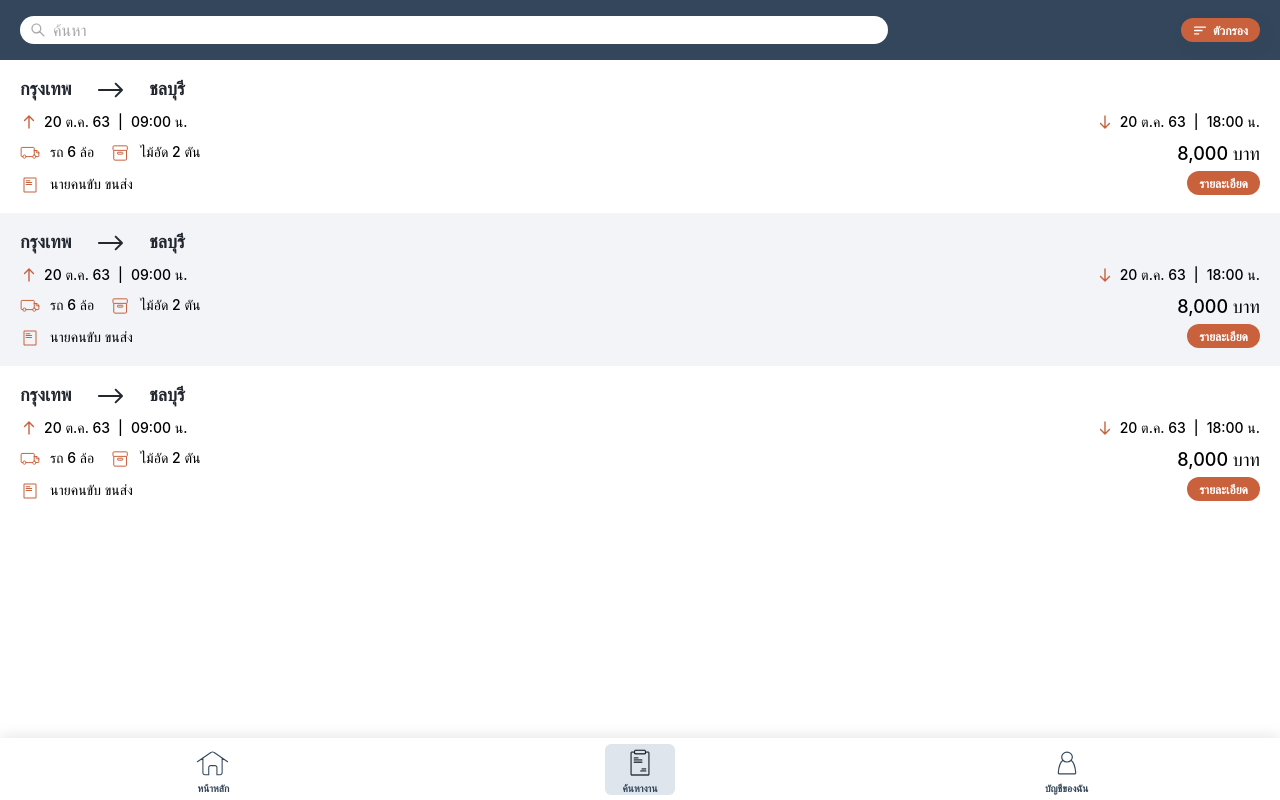
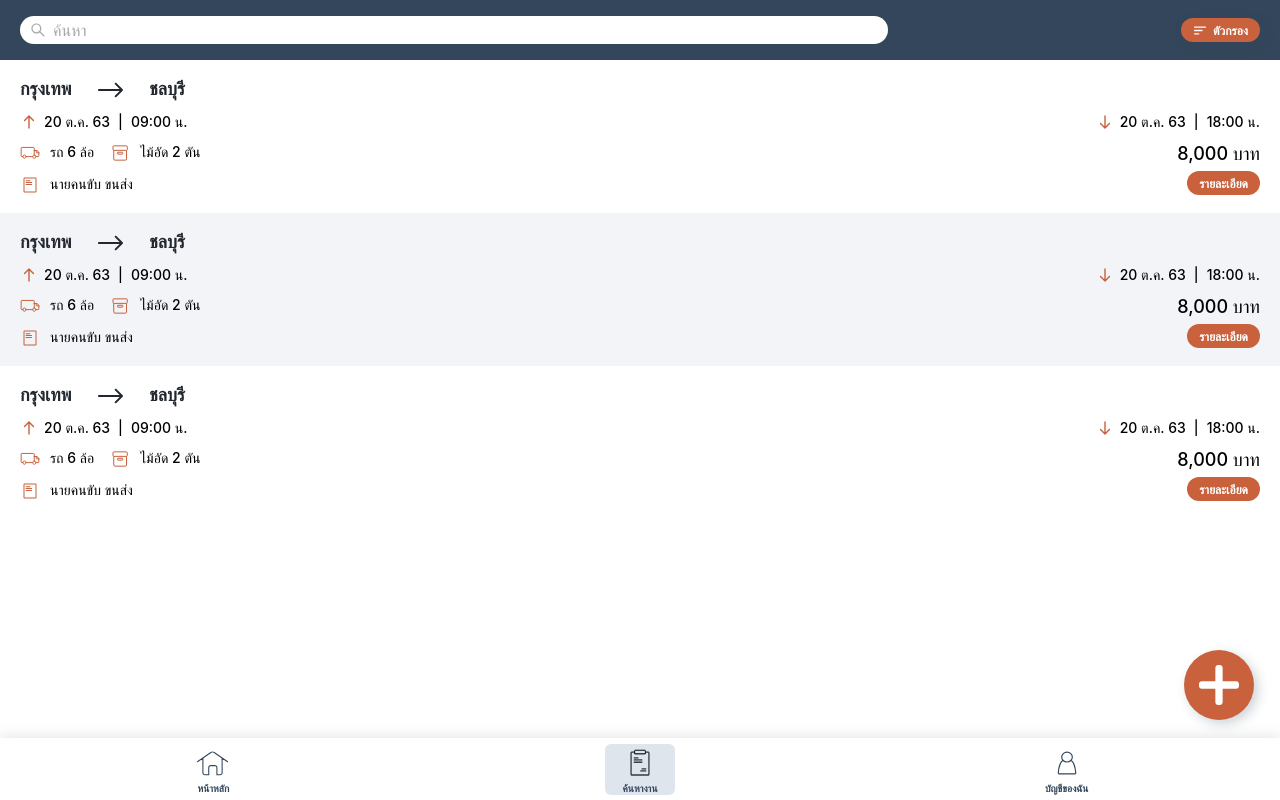
Before and after one commit to logpost/logpost-www, a Next.js app: page /jobs in a window 1280 px wide. Built offline with nearby package versions, Linux system fonts and the light colour scheme; a web font is replaced by a local one.

Commit message:
add [+] : add router each page

```diff
--- a/components/common/Icons.tsx
+++ b/components/common/Icons.tsx
@@ -198,71 +198,203 @@
 )
 
 const RightArrowLine = () => (
-  <svg xmlns="http://www.w3.org/2000/svg" width="27" height="23" fill="none" viewBox="0 0 27 23">
-    <path fill="#232830" d="M2 11c-.552 0-1 .448-1 1s.448 1 1 1v-2zm23.707 1.707c.39-.39.39-1.024 0-1.414l-6.364-6.364c-.39-.39-1.023-.39-1.414 0-.39.39-.39 1.024 0 1.414L23.586 12l-5.657 5.657c-.39.39-.39 1.023 0 1.414.39.39 1.024.39 1.414 0l6.364-6.364zM2 13h23v-2H2v2z"/>
+  <svg
+    xmlns="http://www.w3.org/2000/svg"
+    width="27"
+    height="23"
+    fill="none"
+    viewBox="0 0 27 23"
+  >
+    <path
+      fill="#232830"
+      d="M2 11c-.552 0-1 .448-1 1s.448 1 1 1v-2zm23.707 1.707c.39-.39.39-1.024 0-1.414l-6.364-6.364c-.39-.39-1.023-.39-1.414 0-.39.39-.39 1.024 0 1.414L23.586 12l-5.657 5.657c-.39.39-.39 1.023 0 1.414.39.39 1.024.39 1.414 0l6.364-6.364zM2 13h23v-2H2v2z"
+    />
   </svg>
 )
 
 const DownArrowLine = () => (
-  <svg xmlns="http://www.w3.org/2000/svg" width="18" height="18" fill="none" viewBox="0 0 18 18">
-      <path fill="#C8613D" d="M9.7 3c0-.387-.313-.7-.7-.7-.387 0-.7.313-.7.7h1.4zM8.505 15.495c.273.273.717.273.99 0l4.455-4.455c.273-.273.273-.716 0-.99-.274-.273-.717-.273-.99 0L9 14.01l-3.96-3.96c-.273-.273-.716-.273-.99 0-.273.274-.273.717 0 .99l4.455 4.455zM8.3 3v12h1.4V3H8.3z"/>
+  <svg
+    xmlns="http://www.w3.org/2000/svg"
+    width="18"
+    height="18"
+    fill="none"
+    viewBox="0 0 18 18"
+  >
+    <path
+      fill="#C8613D"
+      d="M9.7 3c0-.387-.313-.7-.7-.7-.387 0-.7.313-.7.7h1.4zM8.505 15.495c.273.273.717.273.99 0l4.455-4.455c.273-.273.273-.716 0-.99-.274-.273-.717-.273-.99 0L9 14.01l-3.96-3.96c-.273-.273-.716-.273-.99 0-.273.274-.273.717 0 .99l4.455 4.455zM8.3 3v12h1.4V3H8.3z"
+    />
   </svg>
 )
 
 const UpArrowLine = () => (
-  <svg xmlns="http://www.w3.org/2000/svg" width="18" height="18" fill="none" viewBox="0 0 18 18">
-      <path fill="#C8613D" d="M8.3 15c0 .387.313.7.7.7.387 0 .7-.313.7-.7H8.3zM9.495 2.505c-.273-.273-.717-.273-.99 0L4.05 6.96c-.273.273-.273.716 0 .99.274.273.717.273.99 0L9 3.99l3.96 3.96c.273.273.716.273.99 0 .273-.274.273-.717 0-.99L9.495 2.505zM9.7 15V3H8.3v12h1.4z"/>
+  <svg
+    xmlns="http://www.w3.org/2000/svg"
+    width="18"
+    height="18"
+    fill="none"
+    viewBox="0 0 18 18"
+  >
+    <path
+      fill="#C8613D"
+      d="M8.3 15c0 .387.313.7.7.7.387 0 .7-.313.7-.7H8.3zM9.495 2.505c-.273-.273-.717-.273-.99 0L4.05 6.96c-.273.273-.273.716 0 .99.274.273.717.273.99 0L9 3.99l3.96 3.96c.273.273.716.273.99 0 .273-.274.273-.717 0-.99L9.495 2.505zM9.7 15V3H8.3v12h1.4z"
+    />
   </svg>
 )
 
 const ProductIcon = () => (
-  <svg xmlns="http://www.w3.org/2000/svg" width="20" height="20" fill="none" viewBox="0 0 20 20">
-    <path stroke="#C8613D" d="M3.752 7.368h12.782m-12.782 0v8.647c0 .623.505 1.128 1.128 1.128h10.526c.623 0 1.128-.505 1.128-1.128V7.368m-12.782 0c-.415 0-.752-.336-.752-.751V3.609c0-.415.337-.752.752-.752h12.782c.415 0 .752.337.752.752v3.008c0 .415-.337.751-.752.751m-8.647 3.76H12.4c.207 0 .376-.168.376-.376V9.624c0-.208-.169-.376-.377-.376h-4.51c-.208 0-.377.168-.377.376v1.128c0 .207.169.376.376.376z"/>
+  <svg
+    xmlns="http://www.w3.org/2000/svg"
+    width="20"
+    height="20"
+    fill="none"
+    viewBox="0 0 20 20"
+  >
+    <path
+      stroke="#C8613D"
+      d="M3.752 7.368h12.782m-12.782 0v8.647c0 .623.505 1.128 1.128 1.128h10.526c.623 0 1.128-.505 1.128-1.128V7.368m-12.782 0c-.415 0-.752-.336-.752-.751V3.609c0-.415.337-.752.752-.752h12.782c.415 0 .752.337.752.752v3.008c0 .415-.337.751-.752.751m-8.647 3.76H12.4c.207 0 .376-.168.376-.376V9.624c0-.208-.169-.376-.377-.376h-4.51c-.208 0-.377.168-.377.376v1.128c0 .207.169.376.376.376z"
+    />
   </svg>
 )
 
 const AlertIcon = () => (
-  <svg width="77" height="77" viewBox="0 0 77 77" fill="none" xmlns="http://www.w3.org/2000/svg">
-    <path d="M35.2916 51.3333C35.2916 49.5614 36.728 48.125 38.5 48.125C40.2719 48.125 41.7083 49.5614 41.7083 51.3333C41.7083 53.1053 40.2719 54.5417 38.5 54.5417C36.728 54.5417 35.2916 53.1053 35.2916 51.3333ZM35.2916 25.6667C35.2916 23.8948 36.728 22.4583 38.5 22.4583C40.2719 22.4583 41.7083 23.8948 41.7083 25.6667V41.8294C41.7083 43.6013 40.2719 45.0377 38.5 45.0377C36.728 45.0377 35.2916 43.6013 35.2916 41.8294V25.6667ZM38.5 6.41666C20.7579 6.41666 6.41663 20.8542 6.41663 38.5C6.41663 47.009 9.79682 55.1696 15.8136 61.1864C18.7928 64.1656 22.3297 66.5288 26.2222 68.1411C30.1147 69.7535 34.2867 70.5833 38.5 70.5833C47.009 70.5833 55.1695 67.2031 61.1863 61.1864C67.2031 55.1696 70.5833 47.009 70.5833 38.5C70.5833 34.2868 69.7534 30.1148 68.1411 26.2222C66.5288 22.3297 64.1655 18.7929 61.1863 15.8137C58.2071 12.8344 54.6703 10.4712 50.7777 8.85886C46.8852 7.24652 42.7132 6.41666 38.5 6.41666ZM38.5 64.1667C31.6927 64.1667 25.1643 61.4625 20.3509 56.6491C15.5375 51.8356 12.8333 45.3072 12.8333 38.5C12.8333 31.6928 15.5375 25.1644 20.3509 20.3509C25.1643 15.5375 31.6927 12.8333 38.5 12.8333C45.3072 12.8333 51.8356 15.5375 56.649 20.3509C61.4625 25.1644 64.1666 31.6928 64.1666 38.5C64.1666 45.3072 61.4625 51.8356 56.649 56.6491C51.8356 61.4625 45.3072 64.1667 38.5 64.1667Z" fill="#C8613D"/>
+  <svg
+    width="77"
+    height="77"
+    viewBox="0 0 77 77"
+    fill="none"
+    xmlns="http://www.w3.org/2000/svg"
+  >
+    <path
+      d="M35.2916 51.3333C35.2916 49.5614 36.728 48.125 38.5 48.125C40.2719 48.125 41.7083 49.5614 41.7083 51.3333C41.7083 53.1053 40.2719 54.5417 38.5 54.5417C36.728 54.5417 35.2916 53.1053 35.2916 51.3333ZM35.2916 25.6667C35.2916 23.8948 36.728 22.4583 38.5 22.4583C40.2719 22.4583 41.7083 23.8948 41.7083 25.6667V41.8294C41.7083 43.6013 40.2719 45.0377 38.5 45.0377C36.728 45.0377 35.2916 43.6013 35.2916 41.8294V25.6667ZM38.5 6.41666C20.7579 6.41666 6.41663 20.8542 6.41663 38.5C6.41663 47.009 9.79682 55.1696 15.8136 61.1864C18.7928 64.1656 22.3297 66.5288 26.2222 68.1411C30.1147 69.7535 34.2867 70.5833 38.5 70.5833C47.009 70.5833 55.1695 67.2031 61.1863 61.1864C67.2031 55.1696 70.5833 47.009 70.5833 38.5C70.5833 34.2868 69.7534 30.1148 68.1411 26.2222C66.5288 22.3297 64.1655 18.7929 61.1863 15.8137C58.2071 12.8344 54.6703 10.4712 50.7777 8.85886C46.8852 7.24652 42.7132 6.41666 38.5 6.41666ZM38.5 64.1667C31.6927 64.1667 25.1643 61.4625 20.3509 56.6491C15.5375 51.8356 12.8333 45.3072 12.8333 38.5C12.8333 31.6928 15.5375 25.1644 20.3509 20.3509C25.1643 15.5375 31.6927 12.8333 38.5 12.8333C45.3072 12.8333 51.8356 15.5375 56.649 20.3509C61.4625 25.1644 64.1666 31.6928 64.1666 38.5C64.1666 45.3072 61.4625 51.8356 56.649 56.6491C51.8356 61.4625 45.3072 64.1667 38.5 64.1667Z"
+      fill="#C8613D"
+    />
   </svg>
 )
 
 const CopyIcon = () => (
-  <svg xmlns="http://www.w3.org/2000/svg" width="17" height="16" fill="none" viewBox="0 0 17 16">
-    <path fill="#fff" d="M13.833 14H6.5V4.667h7.333V14zm0-10.667H6.5c-.354 0-.693.14-.943.39s-.39.59-.39.944V14c0 .354.14.693.39.943s.59.39.943.39h7.333c.354 0 .693-.14.943-.39s.39-.59.39-.943V4.667c0-.354-.14-.693-.39-.943s-.589-.39-.943-.39zm-2-2.666h-8c-.353 0-.692.14-.942.39S2.5 1.647 2.5 2v9.333h1.333V2h8V.667z"/>
+  <svg
+    xmlns="http://www.w3.org/2000/svg"
+    width="17"
+    height="16"
+    fill="none"
+    viewBox="0 0 17 16"
+  >
+    <path
+      fill="#fff"
+      d="M13.833 14H6.5V4.667h7.333V14zm0-10.667H6.5c-.354 0-.693.14-.943.39s-.39.59-.39.944V14c0 .354.14.693.39.943s.59.39.943.39h7.333c.354 0 .693-.14.943-.39s.39-.59.39-.943V4.667c0-.354-.14-.693-.39-.943s-.589-.39-.943-.39zm-2-2.666h-8c-.353 0-.692.14-.942.39S2.5 1.647 2.5 2v9.333h1.333V2h8V.667z"
+    />
   </svg>
 )
 
 const NoteIcon = () => (
-  <svg width="20" height="20" viewBox="0 0 20 20" fill="none" xmlns="http://www.w3.org/2000/svg">
-    <path id="note" d="M6 5.23913C5.72386 5.23913 5.5 5.46299 5.5 5.73913C5.5 6.01527 5.72386 6.23913 6 6.23913V5.23913ZM10 6.23913C10.2761 6.23913 10.5 6.01527 10.5 5.73913C10.5 5.46299 10.2761 5.23913 10 5.23913V6.23913ZM6 8.8913C5.72386 8.8913 5.5 9.11516 5.5 9.3913C5.5 9.66745 5.72386 9.8913 6 9.8913V8.8913ZM11.6667 9.8913C11.9428 9.8913 12.1667 9.66745 12.1667 9.3913C12.1667 9.11516 11.9428 8.8913 11.6667 8.8913V9.8913ZM6 7.06522C5.72386 7.06522 5.5 7.28907 5.5 7.56522C5.5 7.84136 5.72386 8.06522 6 8.06522V7.06522ZM11.6667 8.06522C11.9428 8.06522 12.1667 7.84136 12.1667 7.56522C12.1667 7.28907 11.9428 7.06522 11.6667 7.06522V8.06522ZM4.66667 3.5H15.3333V2.5H4.66667V3.5ZM15.5 3.6087V16.3913H16.5V3.6087H15.5ZM15.3333 16.5H4.66667V17.5H15.3333V16.5ZM4.5 16.3913V3.6087H3.5V16.3913H4.5ZM4.66667 16.5C4.60629 16.5 4.56015 16.4778 4.5324 16.4525C4.5054 16.4278 4.5 16.4058 4.5 16.3913H3.5C3.5 17.0455 4.06612 17.5 4.66667 17.5V16.5ZM15.5 16.3913C15.5 16.4058 15.4946 16.4278 15.4676 16.4525C15.4399 16.4778 15.3937 16.5 15.3333 16.5V17.5C15.9339 17.5 16.5 17.0455 16.5 16.3913H15.5ZM15.3333 3.5C15.3937 3.5 15.4399 3.52219 15.4676 3.54753C15.4946 3.57218 15.5 3.59424 15.5 3.6087H16.5C16.5 2.95454 15.9339 2.5 15.3333 2.5V3.5ZM4.66667 2.5C4.06612 2.5 3.5 2.95454 3.5 3.6087H4.5C4.5 3.59423 4.5054 3.57218 4.5324 3.54753C4.56015 3.52219 4.60629 3.5 4.66667 3.5V2.5ZM6 6.23913H10V5.23913H6V6.23913ZM6 9.8913H11.6667V8.8913H6V9.8913ZM6 8.06522H11.6667V7.06522H6V8.06522Z" fill="#C8613D"/>
+  <svg
+    width="20"
+    height="20"
+    viewBox="0 0 20 20"
+    fill="none"
+    xmlns="http://www.w3.org/2000/svg"
+  >
+    <path
+      id="note"
+      d="M6 5.23913C5.72386 5.23913 5.5 5.46299 5.5 5.73913C5.5 6.01527 5.72386 6.23913 6 6.23913V5.23913ZM10 6.23913C10.2761 6.23913 10.5 6.01527 10.5 5.73913C10.5 5.46299 10.2761 5.23913 10 5.23913V6.23913ZM6 8.8913C5.72386 8.8913 5.5 9.11516 5.5 9.3913C5.5 9.66745 5.72386 9.8913 6 9.8913V8.8913ZM11.6667 9.8913C11.9428 9.8913 12.1667 9.66745 12.1667 9.3913C12.1667 9.11516 11.9428 8.8913 11.6667 8.8913V9.8913ZM6 7.06522C5.72386 7.06522 5.5 7.28907 5.5 7.56522C5.5 7.84136 5.72386 8.06522 6 8.06522V7.06522ZM11.6667 8.06522C11.9428 8.06522 12.1667 7.84136 12.1667 7.56522C12.1667 7.28907 11.9428 7.06522 11.6667 7.06522V8.06522ZM4.66667 3.5H15.3333V2.5H4.66667V3.5ZM15.5 3.6087V16.3913H16.5V3.6087H15.5ZM15.3333 16.5H4.66667V17.5H15.3333V16.5ZM4.5 16.3913V3.6087H3.5V16.3913H4.5ZM4.66667 16.5C4.60629 16.5 4.56015 16.4778 4.5324 16.4525C4.5054 16.4278 4.5 16.4058 4.5 16.3913H3.5C3.5 17.0455 4.06612 17.5 4.66667 17.5V16.5ZM15.5 16.3913C15.5 16.4058 15.4946 16.4278 15.4676 16.4525C15.4399 16.4778 15.3937 16.5 15.3333 16.5V17.5C15.9339 17.5 16.5 17.0455 16.5 16.3913H15.5ZM15.3333 3.5C15.3937 3.5 15.4399 3.52219 15.4676 3.54753C15.4946 3.57218 15.5 3.59424 15.5 3.6087H16.5C16.5 2.95454 15.9339 2.5 15.3333 2.5V3.5ZM4.66667 2.5C4.06612 2.5 3.5 2.95454 3.5 3.6087H4.5C4.5 3.59423 4.5054 3.57218 4.5324 3.54753C4.56015 3.52219 4.60629 3.5 4.66667 3.5V2.5ZM6 6.23913H10V5.23913H6V6.23913ZM6 9.8913H11.6667V8.8913H6V9.8913ZM6 8.06522H11.6667V7.06522H6V8.06522Z"
+      fill="#C8613D"
+    />
   </svg>
 )
 
 const SearchIcon = () => (
-  <svg xmlns="http://www.w3.org/2000/svg" width="15" height="16" fill="none" viewBox="0 0 15 16">
-    <path fill="#A8A8A8" d="M9.557 9.484l-.438-.41.438.41zm4.015 4.937c.233.236.613.24.849.007.236-.233.24-.613.007-.849l-.856.842zM6.38 10.266c-2.08 0-3.78-1.71-3.78-3.833H1.4c0 2.773 2.223 5.033 4.98 5.033v-1.2zM2.6 6.433C2.6 4.309 4.3 2.6 6.38 2.6V1.4C3.623 1.4 1.4 3.66 1.4 6.433h1.2zM6.38 2.6c2.08 0 3.78 1.71 3.78 3.833h1.2C11.36 3.66 9.136 1.4 6.38 1.4v1.2zm3.78 3.833c0 1.025-.396 1.953-1.04 2.64l.875.821c.846-.902 1.364-2.122 1.364-3.461h-1.2zm-1.04 2.64c-.69.737-1.663 1.193-2.74 1.193v1.2c1.424 0 2.709-.605 3.615-1.572l-.876-.82zm.01.832l4.442 4.516.856-.842-4.443-4.516-.856.842z"/>
+  <svg
+    xmlns="http://www.w3.org/2000/svg"
+    width="15"
+    height="16"
+    fill="none"
+    viewBox="0 0 15 16"
+  >
+    <path
+      fill="#A8A8A8"
+      d="M9.557 9.484l-.438-.41.438.41zm4.015 4.937c.233.236.613.24.849.007.236-.233.24-.613.007-.849l-.856.842zM6.38 10.266c-2.08 0-3.78-1.71-3.78-3.833H1.4c0 2.773 2.223 5.033 4.98 5.033v-1.2zM2.6 6.433C2.6 4.309 4.3 2.6 6.38 2.6V1.4C3.623 1.4 1.4 3.66 1.4 6.433h1.2zM6.38 2.6c2.08 0 3.78 1.71 3.78 3.833h1.2C11.36 3.66 9.136 1.4 6.38 1.4v1.2zm3.78 3.833c0 1.025-.396 1.953-1.04 2.64l.875.821c.846-.902 1.364-2.122 1.364-3.461h-1.2zm-1.04 2.64c-.69.737-1.663 1.193-2.74 1.193v1.2c1.424 0 2.709-.605 3.615-1.572l-.876-.82zm.01.832l4.442 4.516.856-.842-4.443-4.516-.856.842z"
+    />
   </svg>
 )
 
 const FilterIcon = () => (
-  <svg xmlns="http://www.w3.org/2000/svg" width="14" height="15" fill="none" viewBox="0 0 14 15">
-    <path stroke="#fff" strokeLinecap="round" strokeWidth="1.4" d="M1.667 4.167h10.666M1.667 7.5H9m-7.333 3.333h4"/>
+  <svg
+    xmlns="http://www.w3.org/2000/svg"
+    width="14"
+    height="15"
+    fill="none"
+    viewBox="0 0 14 15"
+  >
+    <path
+      stroke="#fff"
+      strokeLinecap="round"
+      strokeWidth="1.4"
+      d="M1.667 4.167h10.666M1.667 7.5H9m-7.333 3.333h4"
+    />
   </svg>
 )
 
 const EditIcon = () => (
-  <svg xmlns="http://www.w3.org/2000/svg" width="14" height="14" fill="none" viewBox="0 0 14 14">
-    <path fill="#A8A8A8" d="M12.541 3.845c.248-.248.248-.662 0-.897l-1.489-1.49c-.235-.247-.649-.247-.897 0l-1.17 1.165L11.37 5.01l1.171-1.164zM1.565 10.048c-.187.188-.292.442-.292.707v1.972h1.971c.266 0 .52-.105.708-.293l6.744-6.75L8.31 3.298l-6.745 6.75z"/>
+  <svg
+    xmlns="http://www.w3.org/2000/svg"
+    width="14"
+    height="14"
+    fill="none"
+    viewBox="0 0 14 14"
+  >
+    <path
+      fill="#A8A8A8"
+      d="M12.541 3.845c.248-.248.248-.662 0-.897l-1.489-1.49c-.235-.247-.649-.247-.897 0l-1.17 1.165L11.37 5.01l1.171-1.164zM1.565 10.048c-.187.188-.292.442-.292.707v1.972h1.971c.266 0 .52-.105.708-.293l6.744-6.75L8.31 3.298l-6.745 6.75z"
+    />
   </svg>
 )
 
 const Success = () => (
-  <svg xmlns="http://www.w3.org/2000/svg" width="200" height="180" fill="none" viewBox="0 0 200 180">
-    <path fill="#EDCCBF" fill-rule="evenodd" d="M100.894 32.799c20.986-13.286 49.783-12.835 70.427-.72 20.05 11.765 28.398 35.54 27.927 58.436-.399 19.383-16.64 33.364-30.126 48.398-14.925 16.637-27.273 38.425-49.719 40.607-25.752 2.503-56.003-6.899-65.426-29.414-8.804-21.038 18.81-39.381 27.52-61.162 7.76-19.4 1.163-44.601 19.397-56.145z" clip-rule="evenodd" opacity=".6"/>
-    <path fill="#DEE5ED" fill-rule="evenodd" d="M104.597 1.543c-14.384-3.949-30.15 0-43.929 8.223-12.29 7.335-18.219 22.805-27.754 34.558C22.085 57.67 4.944 65.843 1.074 83.22-2.96 101.319 5.117 118.816 12.9 134.15c8.082 15.924 18.473 30.282 33.165 37.709 15.578 7.875 33.694 11.215 50.626 4.648 16.803-6.516 30.699-21.974 39.916-39.763 8.438-16.283 7.708-35.157 8.44-53.559.708-17.818 3.142-36.477-4.264-51.426-7.609-15.356-21.09-26.072-36.187-30.216z" clip-rule="evenodd" opacity=".6"/>
-    <path fill="#34475C" fill-rule="evenodd" d="M98.392 35.092c-30.312 0-54.886 24.484-54.886 54.686 0 30.201 24.574 54.685 54.886 54.685 30.313 0 54.887-24.484 54.887-54.685 0-30.202-24.574-54.686-54.886-54.686zM36.188 89.778c0-34.23 27.85-61.977 62.204-61.977 34.355 0 62.205 27.748 62.205 61.977 0 34.228-27.85 61.976-62.205 61.976-34.354 0-62.204-27.748-62.204-61.976z" clip-rule="evenodd"/>
-    <path fill="#34475C" fill-rule="evenodd" d="M126.829 64.355c1.518 1.33 1.666 3.633.332 5.145l-37.172 42.128c-.688.781-1.679 1.231-2.722 1.239-1.043.007-2.04-.43-2.74-1.201L69.66 95.283c-1.356-1.493-1.24-3.799.26-5.15 1.498-1.35 3.812-1.234 5.168.26l12.116 13.35 34.462-39.057c1.334-1.512 3.646-1.66 5.164-.33z" clip-rule="evenodd"/>
+  <svg
+    xmlns="http://www.w3.org/2000/svg"
+    width="200"
+    height="180"
+    fill="none"
+    viewBox="0 0 200 180"
+  >
+    <path
+      fill="#EDCCBF"
+      fill-rule="evenodd"
+      d="M100.894 32.799c20.986-13.286 49.783-12.835 70.427-.72 20.05 11.765 28.398 35.54 27.927 58.436-.399 19.383-16.64 33.364-30.126 48.398-14.925 16.637-27.273 38.425-49.719 40.607-25.752 2.503-56.003-6.899-65.426-29.414-8.804-21.038 18.81-39.381 27.52-61.162 7.76-19.4 1.163-44.601 19.397-56.145z"
+      clip-rule="evenodd"
+      opacity=".6"
+    />
+    <path
+      fill="#DEE5ED"
+      fill-rule="evenodd"
+      d="M104.597 1.543c-14.384-3.949-30.15 0-43.929 8.223-12.29 7.335-18.219 22.805-27.754 34.558C22.085 57.67 4.944 65.843 1.074 83.22-2.96 101.319 5.117 118.816 12.9 134.15c8.082 15.924 18.473 30.282 33.165 37.709 15.578 7.875 33.694 11.215 50.626 4.648 16.803-6.516 30.699-21.974 39.916-39.763 8.438-16.283 7.708-35.157 8.44-53.559.708-17.818 3.142-36.477-4.264-51.426-7.609-15.356-21.09-26.072-36.187-30.216z"
+      clip-rule="evenodd"
+      opacity=".6"
+    />
+    <path
+      fill="#34475C"
+      fill-rule="evenodd"
+      d="M98.392 35.092c-30.312 0-54.886 24.484-54.886 54.686 0 30.201 24.574 54.685 54.886 54.685 30.313 0 54.887-24.484 54.887-54.685 0-30.202-24.574-54.686-54.886-54.686zM36.188 89.778c0-34.23 27.85-61.977 62.204-61.977 34.355 0 62.205 27.748 62.205 61.977 0 34.228-27.85 61.976-62.205 61.976-34.354 0-62.204-27.748-62.204-61.976z"
+      clip-rule="evenodd"
+    />
+    <path
+      fill="#34475C"
+      fill-rule="evenodd"
+      d="M126.829 64.355c1.518 1.33 1.666 3.633.332 5.145l-37.172 42.128c-.688.781-1.679 1.231-2.722 1.239-1.043.007-2.04-.43-2.74-1.201L69.66 95.283c-1.356-1.493-1.24-3.799.26-5.15 1.498-1.35 3.812-1.234 5.168.26l12.116 13.35 34.462-39.057c1.334-1.512 3.646-1.66 5.164-.33z"
+      clip-rule="evenodd"
+    />
+  </svg>
+)
+
+const PlusIcon = () => (
+  <svg
+    height="469.33333pt"
+    viewBox="0 0 469.33333 469.33333"
+    width="469.33333pt"
+    xmlns="http://www.w3.org/2000/svg"
+  >
+    <path d="m437.332031 192h-160v-160c0-17.664062-14.335937-32-32-32h-21.332031c-17.664062 0-32 14.335938-32 32v160h-160c-17.664062 0-32 14.335938-32 32v21.332031c0 17.664063 14.335938 32 32 32h160v160c0 17.664063 14.335938 32 32 32h21.332031c17.664063 0 32-14.335937 32-32v-160h160c17.664063 0 32-14.335937 32-32v-21.332031c0-17.664062-14.335937-32-32-32zm0 0" />
   </svg>
 )
 
@@ -287,5 +419,6 @@
   SearchIcon,
   FilterIcon,
   EditIcon,
-  Success
+  Success,
+  PlusIcon
 }
--- a/components/common/JobCard.tsx
+++ b/components/common/JobCard.tsx
@@ -1,5 +1,6 @@
 import React from "react"
 import styled from "styled-components"
+import { useRouter } from "next/router"
 import { DetailRow, PrimaryButton } from "../styles/GlobalComponents"
 import {
   DownArrowLine,
@@ -13,6 +14,7 @@
 
 interface JobCardInterface {
   origin: string
+  job_id: string
 }
 
 const CardContainer = styled.div`
@@ -98,7 +100,8 @@
 `
 
 const JobCard = (props: JobCardInterface) => {
-  const { origin } = props
+  const { origin, job_id } = props
+  const router = useRouter()
 
   return (
     <CardContainer>
@@ -140,7 +143,7 @@
         </DetailColumn>
         <DetailColumn>
           <span>8,000 บาท</span>
-          <PrimaryButtonCustom>รายละเอียด</PrimaryButtonCustom>
+          <PrimaryButtonCustom onClick={() => router.push(`/jobs/details/${job_id}`)}>รายละเอียด</PrimaryButtonCustom>
         </DetailColumn>
       </DetailRow>
     </CardContainer>
--- a/components/switcher/jobs/add/JobAddStepFour.tsx
+++ b/components/switcher/jobs/add/JobAddStepFour.tsx
@@ -13,6 +13,7 @@
 
 const JobMap = styled.div`
   background: url(/images/job-map.png) no-repeat;
+  background-size: cover;
   height: 19rem;
 `
 
--- a/components/switcher/jobs/add/JobAddStepOne.tsx
+++ b/components/switcher/jobs/add/JobAddStepOne.tsx
@@ -12,6 +12,7 @@
 
 const JobMap = styled.div`
   background: url(/images/job-map.png) no-repeat;
+  background-size: contain;
   height: 19rem;
 `
 
--- a/entities/interface/common.ts
+++ b/entities/interface/common.ts
@@ -30,6 +30,7 @@
   items: {
     name: string
     icon: JSX.Element
+    status: string
     noOfJobs?: number
   }[]
 }
--- a/pages/jobs/details/[job_id].tsx
+++ b/pages/jobs/details/[job_id].tsx
@@ -114,6 +114,7 @@
 
 const JobMap = styled.div`
   background: url(/images/job-map.png) no-repeat;
+  background-size: contain;
   height: 19rem;
 `
 
--- a/pages/jobs/index.tsx
+++ b/pages/jobs/index.tsx
@@ -2,7 +2,7 @@
 import { useRouter } from "next/router"
 import styled from "styled-components"
 import JobCard from "../../components/common/JobCard"
-import { FilterIcon, SearchIcon } from "../../components/common/Icons"
+import { FilterIcon, PlusIcon, SearchIcon } from "../../components/common/Icons"
 import { PrimaryButton } from "../../components/styles/GlobalComponents"
 import NavigationBar from "../../components/common/NavigationBar"
 
@@ -49,12 +49,39 @@
   }
 `
 
+const AddJob = styled.button`
+  height: 7rem;
+  width: 7rem;
+  background-color: hsl(16, 56%, 51%);
+  position: fixed;
+  z-index: 1;
+  right: 2.6rem;
+  bottom: 8rem;
+  border-radius: 100%;
+  box-shadow: 4px 4px 12px 0 hsla(212, 28%, 28%, 0.24);
+  font-size: 10rem;
+  color: white;
+  display: flex;
+  align-items: center;
+  justify-content: center;
+
+  svg {
+    height: 4rem;
+    width: 4rem;
+
+    path {
+      fill: white;
+    }
+  }
+`
+
 const JobsPage = () => {
   const router = useRouter()
 
   return (
     <JobsPageContainer>
       <NavigationBar />
+      <AddJob onClick={() => router.push("/jobs/add/1")}><PlusIcon/></AddJob>
       <Header>
             <SearchBarContainer>
                 <SearchIcon />
--- a/pages/login/index.tsx
+++ b/pages/login/index.tsx
@@ -143,7 +143,7 @@
             value={auth.password}
             handleOnChange={handleInputOnChange}
           />
-          <PrimaryButtonCustom>เข้าสู่ระบบ</PrimaryButtonCustom>
+          <PrimaryButtonCustom onClick={() => router.push('/jobs')}>เข้าสู่ระบบ</PrimaryButtonCustom>
           <SignUpContainer>
             ยังไม่ได้ลงทะเบียน?
             <TextButton onClick={() => router.push(`/signup/${auth.role}`)}>
--- a/pages/shipper/profile/index.tsx
+++ b/pages/shipper/profile/index.tsx
@@ -22,15 +22,18 @@
         items={[
           {
             name: "รอผู้รับงาน",
+            status: "waiting",
             icon: <JobIcon />,
             noOfJobs: 2,
           },
           {
             name: "กำลังขนส่ง",
+            status: "shipping",
             icon: <TruckIcon />,
           },
           {
             name: "ขนส่งเสร็จสิ้น",
+            status: "finished",
             icon: <SuccessIcon />,
           },
         ]}
```
Also changed, not shown: components/common/ProfileStatus.tsx (+5 -3 lines).
